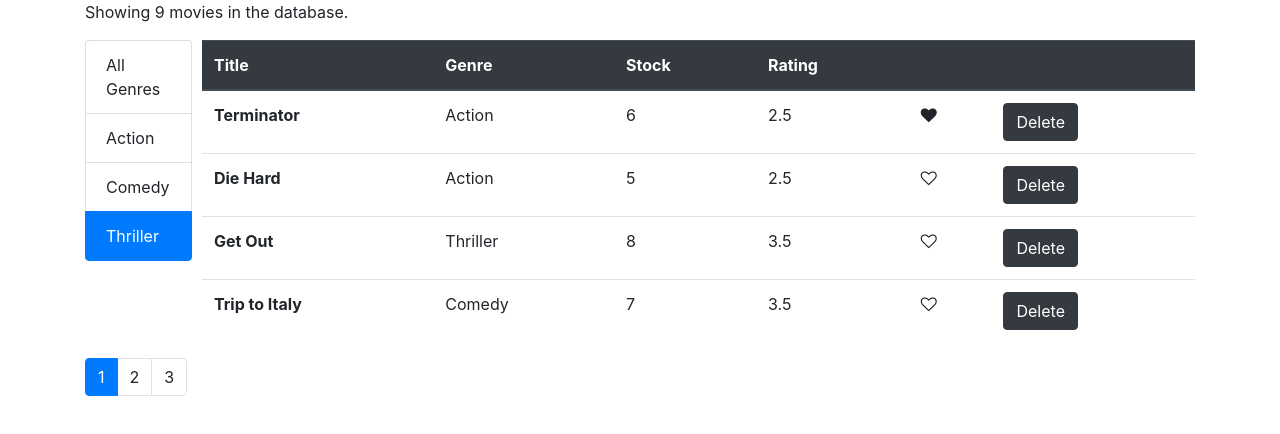
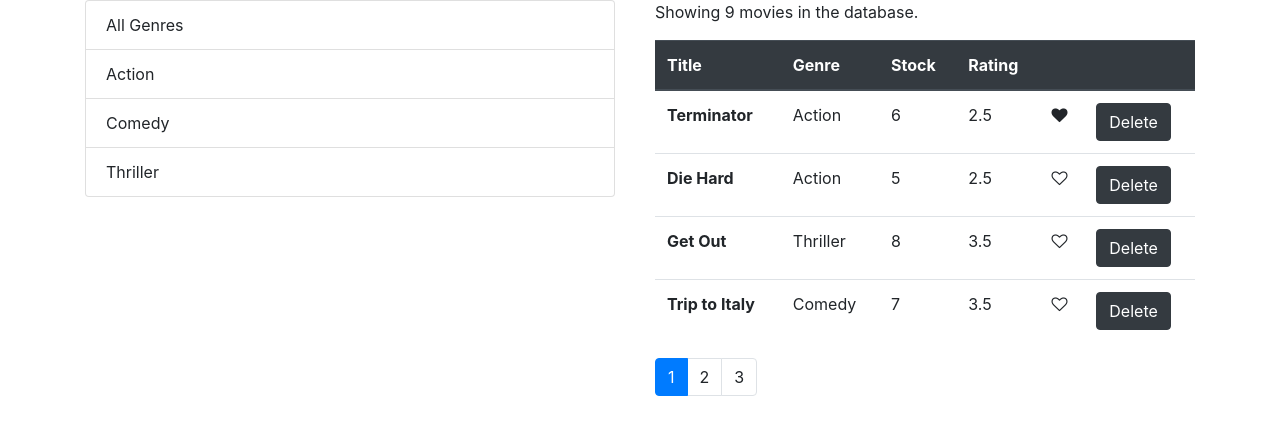
Before and after one commit to LenaNguyen/VideoActive, a React (Create React App) app: page /movies/1 in a window 1280 px wide. Shown: the top 434 px of the page. Built offline with nearby package versions, Linux system fonts and the light colour scheme.

Commit message:
filter by genre

```diff
--- a/src/components/Movies.jsx
+++ b/src/components/Movies.jsx
@@ -1,35 +1,32 @@
 import React, { Component } from 'react';
-import { getMovies} from "../services/fakeMovieService";
-import {getGenres} from '../services/fakeGenreService';
+import { getMovies } from "../services/fakeMovieService";
+import { getGenres } from '../services/fakeGenreService';
 import ListGroup from './common/ListGroup';
 import Like from './common/Like';
 import Pagination from './common/Pagination'
-import{paginate} from "../utils/paginate";
+import { paginate } from "../utils/paginate";
 
 class Movie extends Component {
     constructor() {
         super();
+        const genres = [{name: 'All Genres'}, ...getGenres()]
         this.state = {
-            genres: getGenres(),
+            genres,
             movies: getMovies(),
             pageSize: 4,
-            currentPage: 1,
-            currentGenre: "Thriller"
+            currentPage: 1
         }
     }
 
-    displayMovies() {
-        const {currentPage, pageSize, movies} = this.state;
-        const pageMovies = paginate(movies, currentPage, pageSize);
-
-        return pageMovies.map(movie => {
+    displayMovies(movies) {
+        return movies.map(movie => {
             return (
                 <tr key={movie._id}>
                     <th scope="row">{movie.title}</th>
                     <td>{movie.genre.name}</td>
                     <td>{movie.numberInStock}</td>
                     <td>{movie.dailyRentalRate}</td>
-                <td><Like active={movie.liked} onLike={() => this.handleLike(movie._id)}/></td>
+                    <td><Like active={movie.liked} onLike={() => this.handleLike(movie._id)} /></td>
                     <td>
                         <button type="button" className="btn btn-dark" onClick={() => this.handleDelete(movie._id)}>Delete</button>
                     </td>
@@ -39,40 +36,45 @@ class Movie extends Component {
 
     handleDelete = (id) => {
         const curMovies = this.state.movies.filter(movie => movie._id !== id);
-        this.setState({movies: curMovies});
+        this.setState({ movies: curMovies });
     }
 
     handleLike = (id) => {
-        let movies = [...this.state.movies].map( movie => {
-           if(movie._id === id){
+        let movies = [...this.state.movies].map(movie => {
+            if (movie._id === id) {
                 movie.liked = !movie.liked
             }
             return movie;
         });
-        this.setState({movies});
+        this.setState({ movies });
     }
 
-    handleGenreChange = () => {
-
+    handleGenreChange = (genre) => {
+        this.setState({selectedGenre: genre, currentPage: 1})
     }
 
     handlePageChange = (page) => {
-        // const {pageSize} = this.state;
-        // const indexStart = page * pageSize - pageSize;
-        // const pageMovies = this.state.movies.slice(indexStart, indexStart + pageSize);
-        // this.displayMovies(pageMovies);
-        this.setState({currentPage: page})
+        this.setState({ currentPage: page })
     }
 
     render() {
-        const {length: count} = this.state.movies;
-        const {pageSize, currentPage, genres, currentGenre} = this.state;
+       // const { length: count } = this.state.movies;
+        const { pageSize, currentPage, genres, selectedGenre, movies } = this.state;
+
+        const filtered = selectedGenre && selectedGenre._id ? movies.filter(m => m.genre._id === selectedGenre._id) : movies;
+        const pageMovies = paginate(filtered, currentPage, pageSize);
 
         return (
-            <React.Fragment>
-                <p>{count ? `Showing ${count} movies in the database.` : "There are no movies in the database."}</p>
-                <div style={{display:"flex", justifyContent:"center"}}>
-                <ListGroup genres={genres} currentGenre={currentGenre} onGenreChange={this.handleGenreChange}/>
+            <div className="row">
+                <div className="col-3 col-sm col-xs">
+                    <ListGroup
+                        items={genres}
+                        selectedItem={selectedGenre}
+                        onItemSelect={this.handleGenreChange}
+                        />
+                </div>
+                <div className="col col-sm col-xs">
+                    <p>{filtered.length ? `Showing ${filtered.length} movies in the database.` : "There are no movies in the database."}</p>
                     <table className="table">
                         <thead className="thead-dark">
                             <tr>
@@ -85,16 +87,16 @@ class Movie extends Component {
                             </tr>
                         </thead>
                         <tbody>
-                        {this.displayMovies()}
+                            {this.displayMovies(pageMovies)}
                         </tbody>
                     </table>
-                </div>
                     <Pagination
                         onPageChange={this.handlePageChange}
                         pageSize={pageSize}
-                    itemsCount={count}
-                    currentPage={currentPage}/>
-            </React.Fragment>
+                        itemsCount={filtered.length}
+                        currentPage={currentPage} />
+                </div>
+            </div>
         );
     }
 
--- a/src/components/common/ListGroup.jsx
+++ b/src/components/common/ListGroup.jsx
@@ -1,18 +1,23 @@
 import React from 'react';
 
 const ListGroup = (props) => {
-    const {genres, currentGenre, onGenreChange} = props;
+    const {items, textProperty, valueProperty, selectedItem, onItemSelect} = props;
     return(
         <ul className="list-group" style={{paddingRight:"10px"}}>
-            <li className="list-group-item" key="All Genres">All Genres</li>
-            {genres.map(genre => {
+            {/* <li className="list-group-item"
+            key="All Genres"
+            onClick={() => onItemSelect("All Genres")}
+            style={{cursor:"pointer"}}>
+                All Genres
+            </li> */}
+            {items.map(item => {
                 return (
                     <li
-                    key={genre._id}
-                    className={genre.name === currentGenre ? "list-group-item active" : "list-group-item"}
+                    key={item[valueProperty]}
+                    className={item === selectedItem ? "list-group-item active" : "list-group-item"}
                     style={{cursor:"pointer"}}
-                    onClick={onGenreChange}>
-                    {genre.name}
+                    onClick={() => onItemSelect(item)}>
+                    {item[textProperty]}
                     </li>
                 )
             })}
@@ -20,4 +25,9 @@ const ListGroup = (props) => {
     )
 }
 
+ListGroup.defaultProps = {
+    textProperty: 'name',
+    valueProperty: '_id'
+}
+
 export default ListGroup;
--- a/src/components/common/Pagination.jsx
+++ b/src/components/common/Pagination.jsx
@@ -1,6 +1,6 @@
 import React from 'react';
 import PropTypes from 'prop-types';
-import _ from 'lodash';
+//import _ from 'lodash';
 
 const Pagination = (props) => {
     const {itemsCount, pageSize, onPageChange, currentPage} = props;
```
Also changed, not shown: src/components/MoviesTable.jsx (added). Lines whose indentation alone changed are shown as unchanged.
